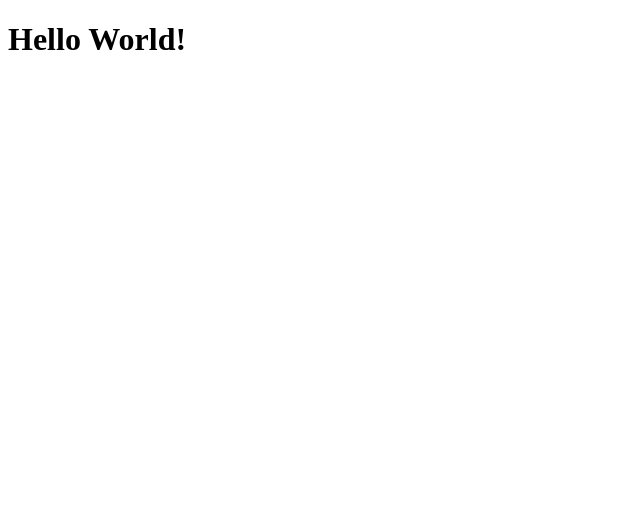
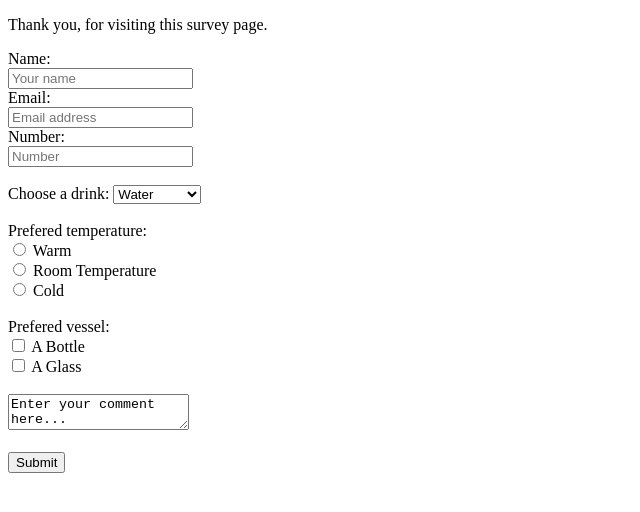
Before and after one commit to 1GORDON/gordonchawanzi, a plain HTML site: page index.html in a window 1280 px wide. Shown: the whole page, without its empty margins (0-640 px from the left). Drawn offline with Linux system fonts and the light colour scheme.

Commit message:
Added a survey form

```diff
--- a/index.html
+++ b/index.html
@@ -1,10 +1,54 @@
 <!DOCTYPE html>
 <html>
     <head>
-        <title></title>
+        <title id="title">
+            <h1>Survey Form</h1>
+        </title>
         <meta charset="UTF-8">
     </head>
     <body>
-        <h1>Hello World!</h1>
+       <p id="description"> Thank you, for visiting this survey page.</p>
+        <form action="" id="survey-form">
+            <label id="name-label" for="name">Name:</label><br>
+            <input type="text" id="name" name="name" placeholder="Your name"><br>
+
+            <label id="email-label" for="email">Email:</label><br>
+            <input type="text" id="email" name="email" placeholder="Email address"><br>
+
+            <label id="number-label" for="number">Number:</label><br>
+            <input type="text" id="number" name="number" placeholder="Number"><br>
+            <br>
+            <label for="drinks">Choose a drink:</label>
+            <select name="dropdown" id="dropdown">
+                <option value="water">Water</option>
+                <option value="wine">Wine</option>
+                <option value="beer">Beer</option>
+                <option value="juice">Fresh juice</option>
+            </select>
+            <br><br>
+
+            <label for="temperature">Prefered temperature:</label><br>
+            <input type="radio" id="warm" name="temperature" value="warm">
+            <label for="warm">Warm</label><br>
+            <input type="radio" id="room-temperature" name="temperature" value="room-temperature">
+            <label for="room-temperature">Room Temperature</label><br>
+            <input type="radio" id="cold" name="temperature" value="cold">
+            <label for="cold">Cold</label>
+            <br><br>
+
+            <label for="vessel">Prefered vessel:</label><br>
+            <input type="checkbox" id="vessel1" name="vessel1" value="Bottle">
+            <label for="vessel1"> A Bottle</label><br>
+            <input type="checkbox" id="vessel2" name="vessel2" value="Glass">
+            <label for="vehicle2"> A Glass</label><br>
+            <br>
+
+            <textarea name="comment">Enter your comment here...</textarea><br>
+
+            <br><input type="submit" value="Submit">
+
+
+      </form>
+
     </body>
 </html>
```
